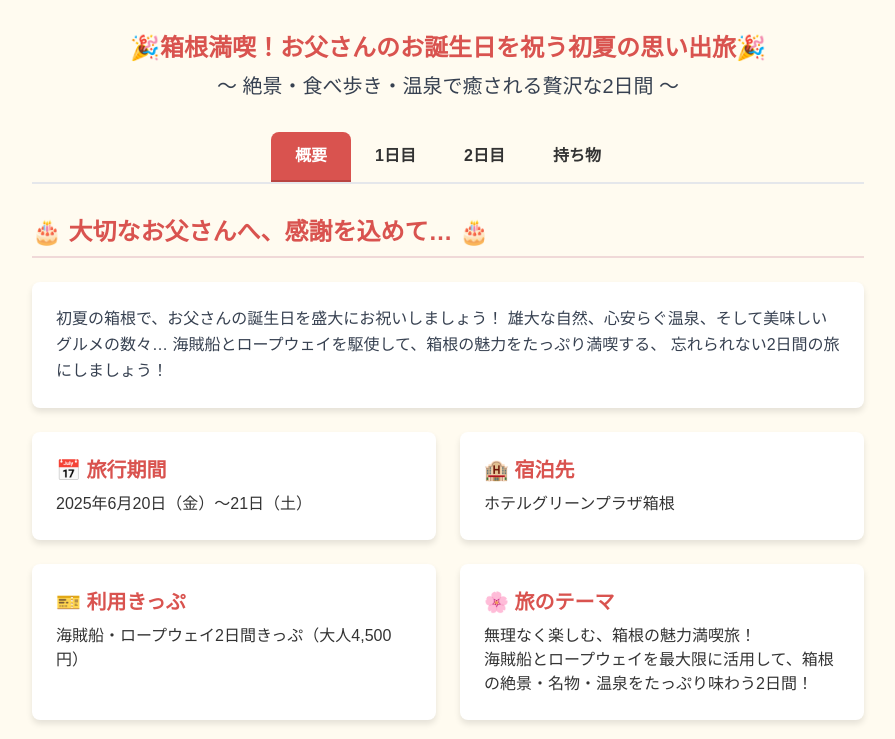
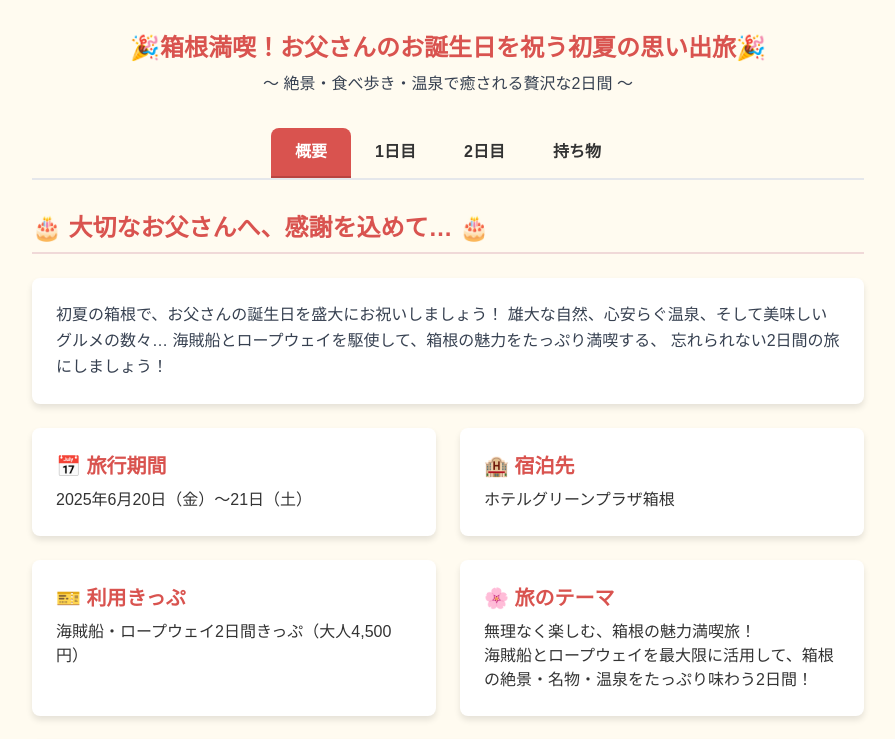
Before and after one commit to brandish3/ryokou.github.io, a plain HTML site: page index.html in a window 1280 px wide. Shown: the top 739 px of the page, without its empty margins (192-1087 px from the left). Drawn offline with nearby package versions, Linux system fonts and the light colour scheme.

Commit message:
Update index.html

```diff
--- a/index.html
+++ b/index.html
@@ -71,7 +71,7 @@
     <div class="container mx-auto p-4 sm:p-6 lg:p-8 max-w-4xl">
         <header class="text-center mb-8">
             <h1 class="text-2xl font-bold text-[#D9534F]">🎉箱根満喫！お父さんのお誕生日を祝う初夏の思い出旅🎉</h1>
-            <p class="text-ms sm:text-xl text-gray-700 mt-2">～ 絶景・食べ歩き・温泉で癒される贅沢な2日間 ～</p>
+            <p class="text-base text-gray-700 mt-2">～ 絶景・食べ歩き・温泉で癒される贅沢な2日間 ～</p>
         </header>
 
         <nav class="mb-8">
```
